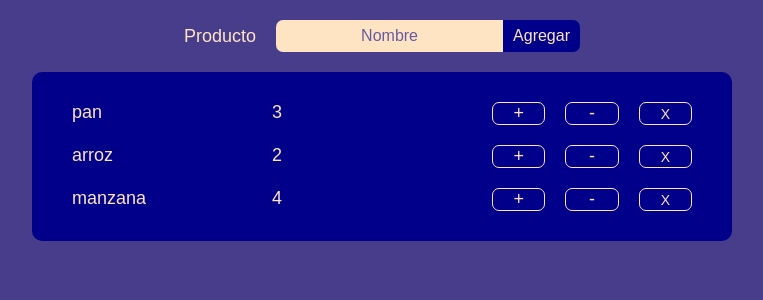
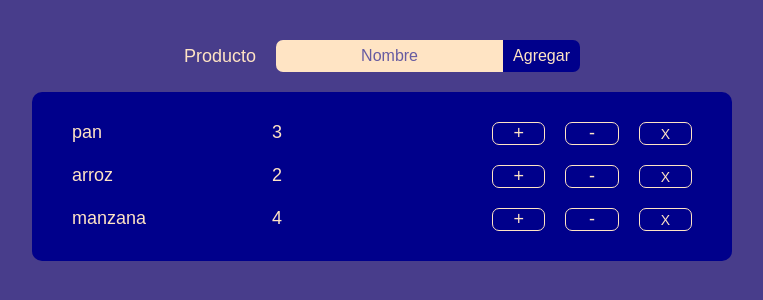
Before and after one commit to angeldavidhurtado/learn-react, a React (Vite) app in the folder class-8/: page / in a window 1280 px wide. Shown: the top 300 px of the page, without its empty margins (258-1021 px from the left). Built offline with nearby package versions, Linux system fonts and the light colour scheme.

Commit message:
Ajustes finales de estilos clase 8

```diff
--- a/class-8/src/App.css
+++ b/class-8/src/App.css
@@ -2,6 +2,7 @@
 	max-width: 700px;
 	width: 80%;
 	margin: auto;
+	padding: 20px 0 40px;
 }
 
 
```
